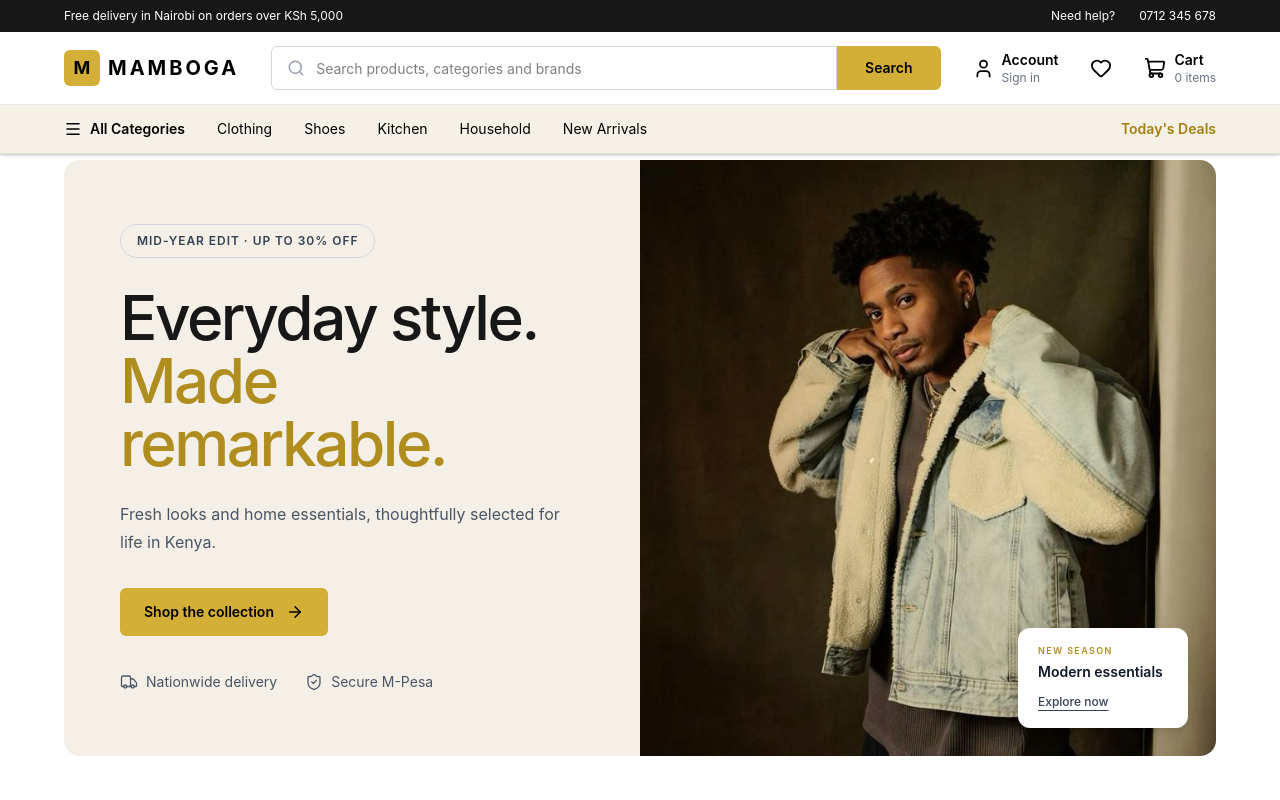
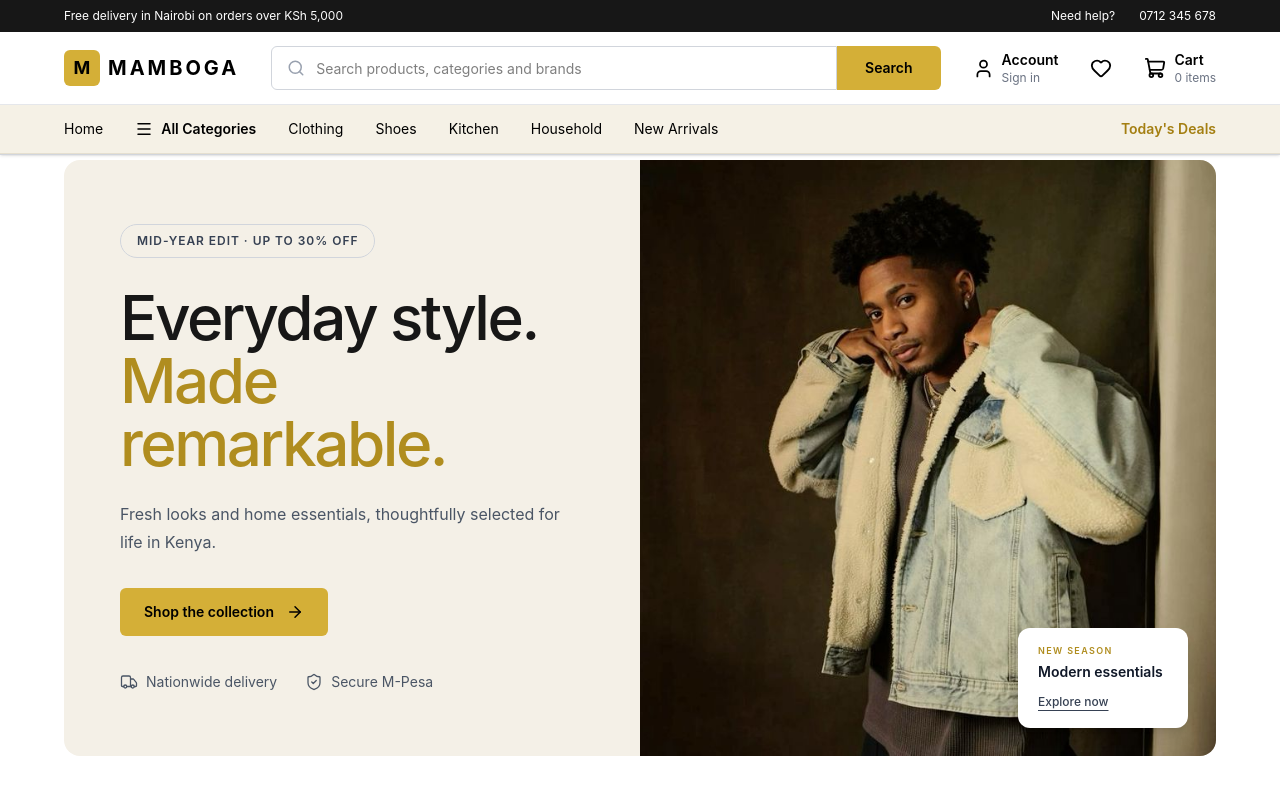
Before and after one commit to Linkon-Tuhoto/E-commerce-website, a React (Vite) app in the folder ecommerce/: page / in a window 1280 px wide. Shown: the top 800 px of the page. Built offline with nearby package versions, Linux system fonts and the light colour scheme.

Commit message:
home navigation in navbar

```diff
--- a/ecommerce/src/components/Navbar.jsx
+++ b/ecommerce/src/components/Navbar.jsx
@@ -7,6 +7,7 @@ import {
   Menu,
   X,
 } from "lucide-react";
+import { Link } from "react-router-dom";
 
 function Navbar() {
   const [isMenuOpen, setIsMenuOpen] = useState(false);
@@ -295,6 +296,9 @@ function Navbar() {
         <div className="max-w-[1200px] mx-auto px-4 sm:px-6">
 
           <nav className="h-12 flex items-center gap-8 text-sm">
+            <Link to="/" className="hover:text-[#a47f12] transition">
+            Home
+            </Link>
 
             <button
               type="button"
@@ -546,6 +550,10 @@ function Navbar() {
 
           </a>
 
+          <Link to="/" onClick={closeMenu} className="gap-3 py-4 border-b border-[#e5dfcf] hover:text-[#a47f12] transition">
+          Home
+          </Link>
+
 
           {/* ALL CATEGORIES */}
 
```
